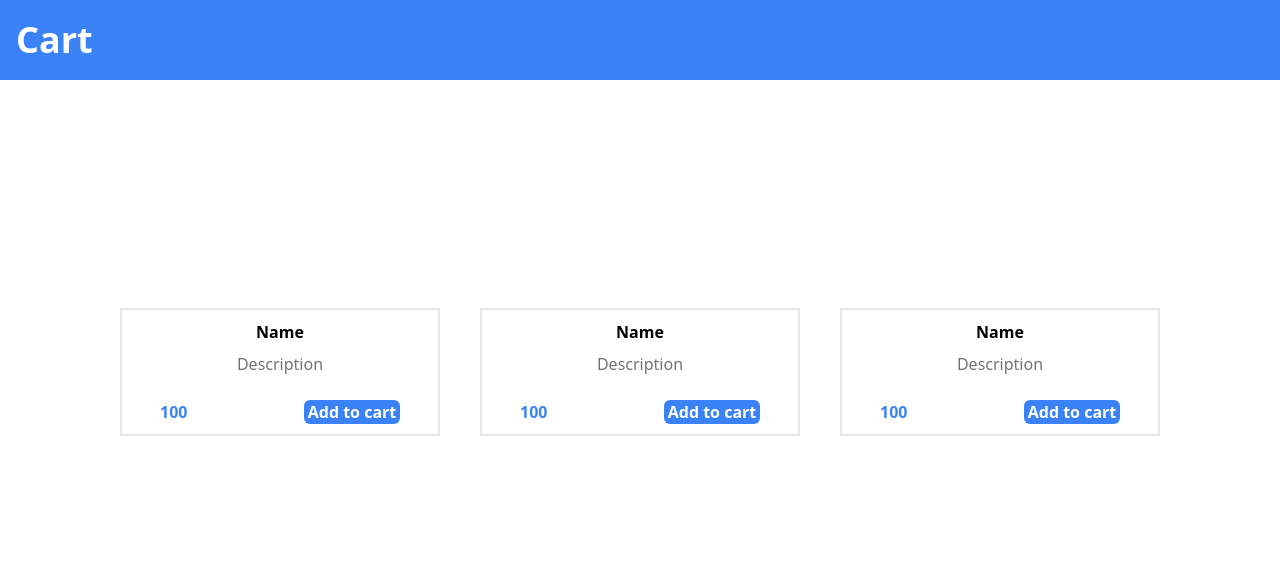
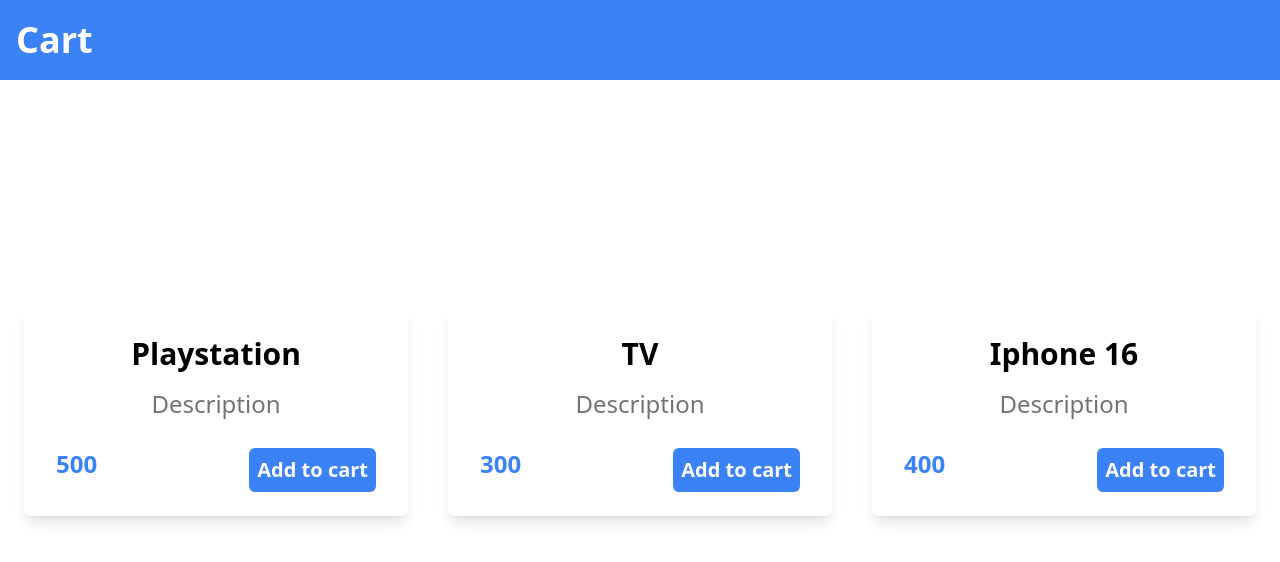
Before and after one commit to kusaXD/internet-shop, a React (Create React App) app: page / in a window 1280 px wide. Shown: the top 562 px of the page. Built offline with nearby package versions, Linux system fonts and the light colour scheme.

Commit message:
working cartgit add .!

```diff
--- a/src/App.js
+++ b/src/App.js
@@ -1,27 +1,28 @@
 import { useState } from "react";
-import { Link } from "react-router";
+
 import HeaderShop from "./Components/HeaderShop";
 import ProductsList from "./Components/ProductsList";
+import { useCartContext } from "./Context/CartContext";
 
 function App() {
   const [products, setProducts] = useState([
     {
       id: 1,
-      name: "Name",
+      name: "Playstation",
       description: "Description",
-      price: 100,
+      price: 500,
     },
     {
       id: 1,
-      name: "Name",
+      name: "TV",
       description: "Description",
-      price: 100,
+      price: 300,
     },
     {
       id: 1,
-      name: "Name",
+      name: "Iphone 16",
       description: "Description",
-      price: 100,
+      price: 400,
     },
   ]);
 
--- a/src/Components/ProductItem.jsx
+++ b/src/Components/ProductItem.jsx
@@ -1,16 +1,24 @@
-import React from "react";
+import React, { useContext } from "react";
+import { useCartContext } from "../Context/CartContext";
 
 function ProductItem({ product }) {
+  const { addToCart } = useCartContext();
+
   return (
-    <div className="border-2 w-80 h-32 flex flex-col justify-center items-center m-5">
-      <div className="w-72 h-28">
+    <div className="shadow-lg rounded-md w-96 h-52 flex flex-col justify-center items-center m-5">
+      <div className="w-80 h-48">
         <section className="flex justify-center items-center flex-col">
-          <h2 className="font-bold mt-1">{product.name}</h2>
-          <p className="text-neutral-500 mt-2">{product.description}</p>
+          <h2 className="font-bold text-3xl mt-5">{product.name}</h2>
+          <p className="text-neutral-500 text-2xl mt-4">
+            {product.description}
+          </p>
         </section>
-        <section className="flex justify-between m-6">
-          <p className="text-blue-500 font-bold">{product.price}</p>
-          <button className="bg-blue-500 w-24 rounded-md text-white font-bold">
+        <section className="flex justify-between mt-7">
+          <p className="text-blue-500 text-2xl font-bold">{product.price}</p>
+          <button
+            onClick={() => addToCart(product)}
+            className="bg-blue-500 text-xl w-30 p-2 rounded-md text-white font-bold"
+          >
             Add to cart
           </button>
         </section>
--- /dev/null
+++ b/src/Context/CartContext.jsx
@@ -0,0 +1,42 @@
+import { useContext, useReducer } from "react";
+import { createContext } from "react";
+
+const CartContext = createContext();
+const initialState = {
+  cart: [],
+  totalItem: 0,
+};
+
+const CartReducer = (state, action) => {
+  switch (action.type) {
+    case "ADD_TO_CART":
+      return {
+        ...state,
+        cart: [...state.cart, action.payload],
+        totalItems: state.cart.length + 1, // опционально
+      };
+
+    default:
+      return state;
+  }
+};
+
+const CartProvider = ({ children }) => {
+  const [state, dispatch] = useReducer(CartReducer, initialState);
+
+  const addToCart = (product) => {
+    dispatch({ type: "ADD_TO_CART", payload: product });
+  };
+
+  return (
+    <CartContext.Provider value={{ cart: state.cart, addToCart }}>
+      {children}
+    </CartContext.Provider>
+  );
+};
+
+const useCartContext = () => {
+  return useContext(CartContext);
+};
+
+export { CartProvider, useCartContext };
--- a/src/Pages/Cart.jsx
+++ b/src/Pages/Cart.jsx
@@ -1,11 +1,21 @@
 import React from "react";
 import { Link } from "react-router";
 import HeaderShop from "../Components/HeaderShop";
+import { useCartContext } from "../Context/CartContext";
 
 function Cart() {
+  const { cart } = useCartContext();
+
   return (
     <div>
       <HeaderShop title={"Catalog"} link={"/"} />
+      <div>
+        {cart.map((item) => (
+          <div>
+            <h3>{item.name}</h3>
+          </div>
+        ))}
+      </div>
     </div>
   );
 }
```
Also changed, not shown: src/index.js (+6 -1 lines).
